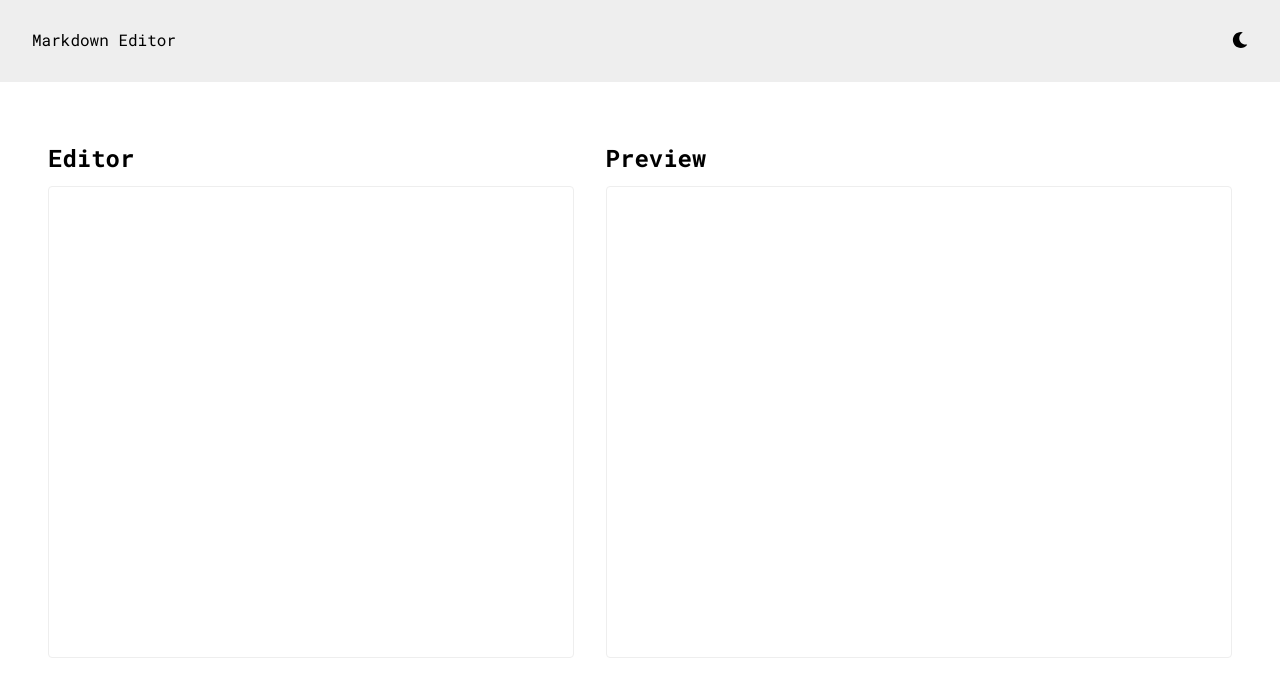
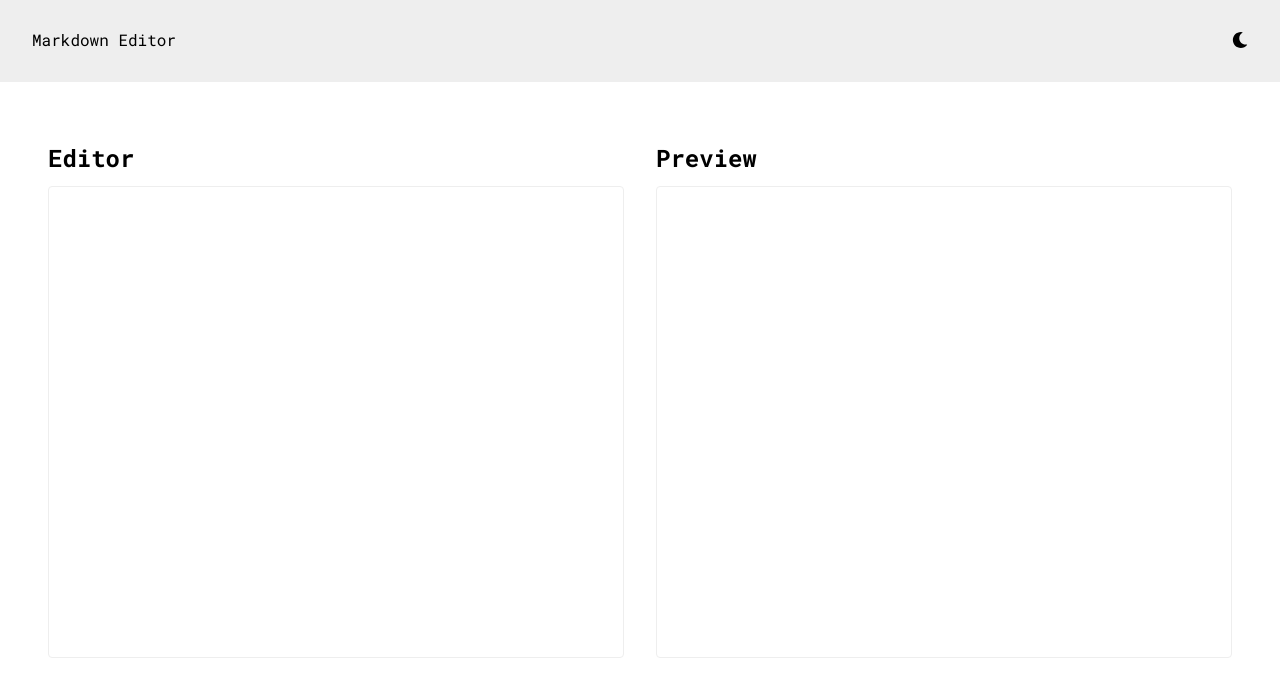
Before and after one commit to ashwamegh/react-typescript-markdown-editor, a React (Create React App) app: page / in a window 1280 px wide. Shown: the top 696 px of the page. Built offline with nearby package versions, Linux system fonts and the light colour scheme.

Commit message:
updated flex 1 for the preview to shaer equal space

```diff
--- a/src/components/Preview.tsx
+++ b/src/components/Preview.tsx
@@ -9,7 +9,7 @@ function Preview() {
     return (
         <ColumnFlex
             css={css`
-          flex-grow: 1;
+          flex: 1;
           padding: 16px;
         `}>
             <h2>Preview</h2>
```
